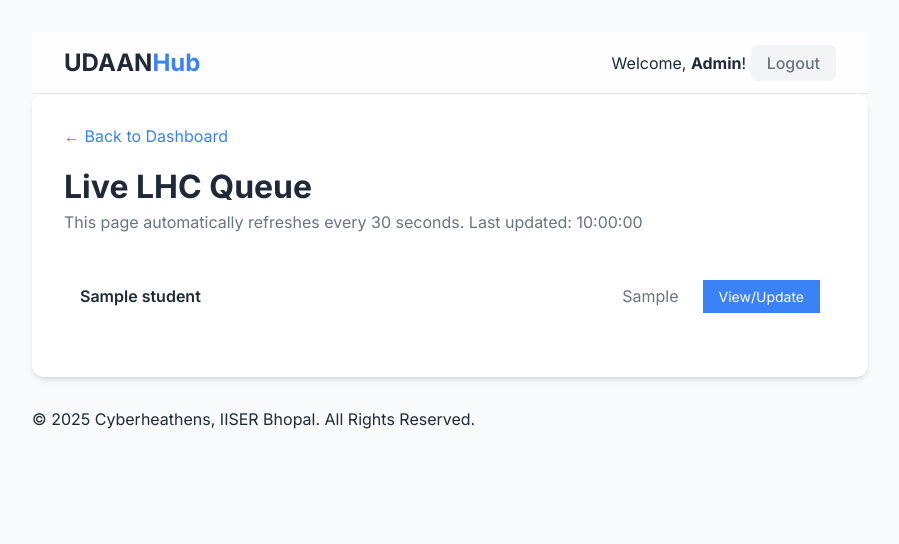
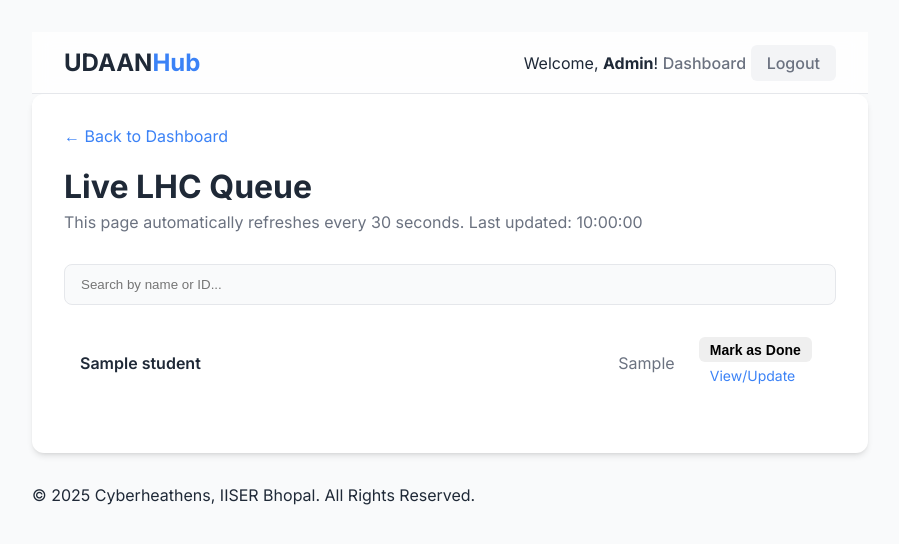
Before and after one commit to Gaurav-s-Project/UDAANHub, a Flask app: template templates/lhc_queue.html in a window 1280 px wide. Shown: the top 544 px of the page, without its empty margins (190-1089 px from the left). Run offline with Flask 3, Linux system fonts and the light colour scheme; the visitor is signed in with stand-in values (Sample User, id 1); the template is opened without the code that fills it: most values are stand-ins (such as "Sample title", 1, 10 or a date in 2020); one stand-in notice (Sample message) is shown.

Commit message:
Update lhc_queue.html

```diff
--- a/templates/lhc_queue.html
+++ b/templates/lhc_queue.html
@@ -3,7 +3,6 @@
 <head>
     <meta charset="UTF-8">
     <meta name="viewport" content="width=device-width, initial-scale=1.0">
-    <!-- This meta tag will auto-refresh the page every 30 seconds -->
     <meta http-equiv="refresh" content="30">
     <title>Live LHC Queue</title>
     <link rel="stylesheet" href="{{ url_for('static', filename='style.css') }}">
@@ -15,6 +14,7 @@
             {% if 'username' in session %}
             <div class="user-info">
                 <span>Welcome, <strong>{{ session.username.capitalize() }}</strong>!</span>
+                <a href="/" class="nav-link">Dashboard</a>
                 <a href="/logout" class="logout-btn">Logout</a>
             </div>
             {% endif %}
@@ -26,6 +26,19 @@
                 <h1>Live LHC Queue</h1>
                 <p class="subtitle">This page automatically refreshes every 30 seconds. Last updated: {{ now.strftime('%H:%M:%S') }}</p>
 
+                {% with messages = get_flashed_messages(with_categories=true) %}
+                    {% if messages %}
+                        {% for category, message in messages %}
+                            <div class="flash {{ category }}">{{ message }}</div>
+                        {% endfor %}
+                    {% endif %}
+                {% endwith %}
+
+                <!-- NEW: Search box for the queue -->
+                <div class="search-wrapper">
+                    <input type="text" id="queue-search" placeholder="Search by name or ID...">
+                </div>
+
                 <div class="queue-container">
                     {% if queue %}
                         <ol class="queue-list">
@@ -33,10 +46,20 @@
                                 <li class="queue-item">
                                     <span class="student-name">{{ student.student_name }}</span>
                                     <span class="student-id">{{ student.student_identifier }}</span>
-                                    <a href="{{ url_for('search_student_get', search_term=student.student_identifier) }}" class="primary-btn view-btn">View/Update</a>
+                                    <div class="queue-actions">
+                                        <form action="/lhc_queue/mark_done" method="post" class="inline-form">
+                                            <input type="hidden" name="student_id" value="{{ student.student_identifier }}">
+                                            <button type="submit" class="action-btn done-btn">Mark as Done</button>
+                                        </form>
+                                        <a href="{{ url_for('search_student_get', search_term=student.student_identifier) }}" class="action-btn view-btn">View/Update</a>
+                                    </div>
                                 </li>
                             {% endfor %}
                         </ol>
+                        <!-- NEW: Message to show when no results are found -->
+                        <div id="no-results-message" class="empty-queue" style="display: none;">
+                            <h2>No students found matching your search.</h2>
+                        </div>
                     {% else %}
                         <div class="empty-queue">
                             <h2>The queue is empty!</h2>
@@ -51,5 +74,6 @@
             <p>&copy; 2025 Cyberheathens, IISER Bhopal. All Rights Reserved.</p>
         </footer>
     </div>
+    <script src="{{ url_for('static', filename='script.js') }}"></script>
 </body>
 </html>
```
